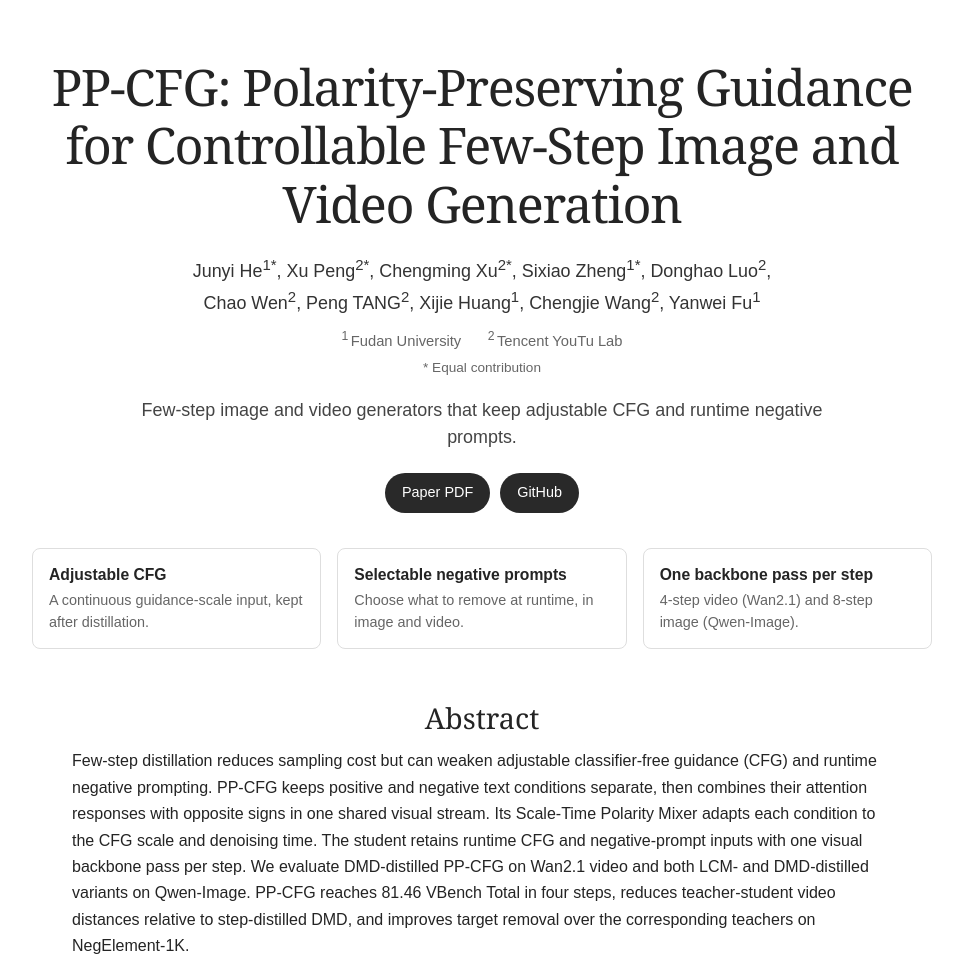
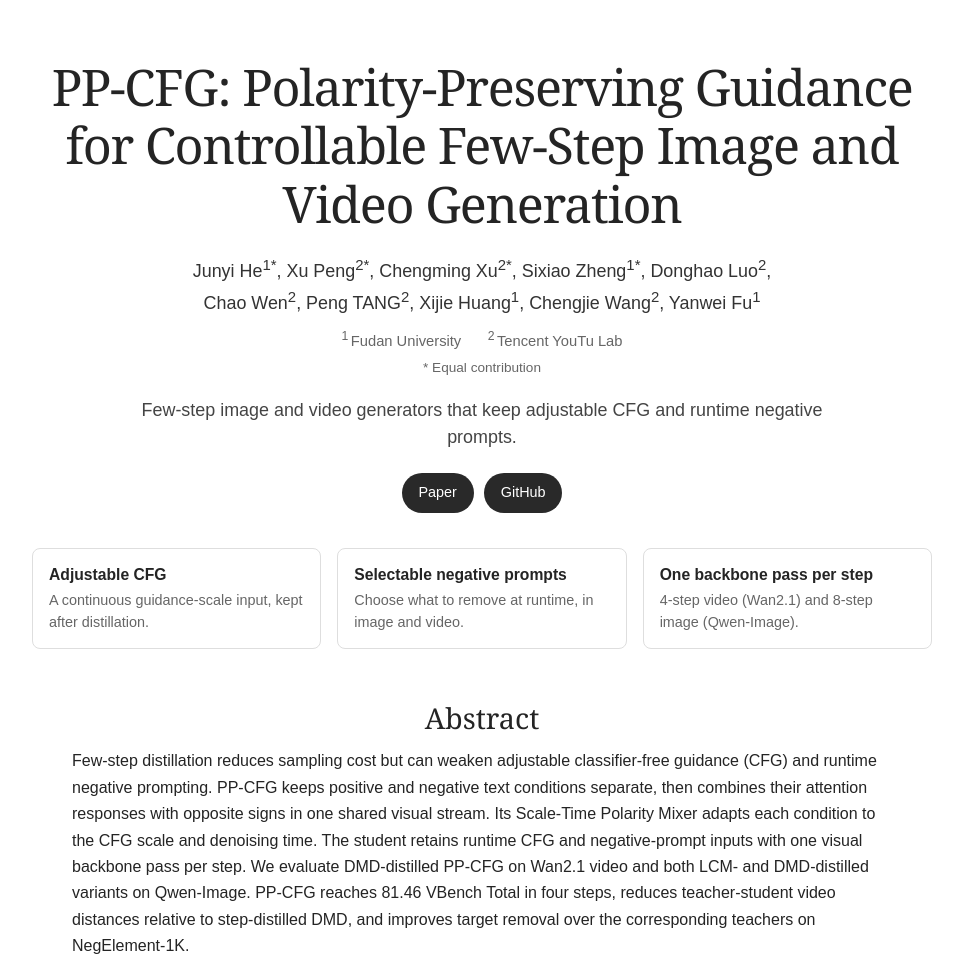
Before and after one commit to pp-cfg/pp-cfg.github.io, a plain HTML site: page index.html in a window 1280 px wide. Shown: the top 963 px of the page, without its empty margins (158-1121 px from the left). Drawn offline with Linux system fonts and the light colour scheme.

Commit message:
Link the Paper button to the arXiv abstract

```diff
--- a/index.html
+++ b/index.html
@@ -170,7 +170,7 @@
       <p class="affiliation note">* Equal contribution</p>
       <p class="tagline">Few-step image and video generators that keep adjustable CFG and runtime negative prompts.</p>
       <div class="actions">
-        <a class="button" href="assets/PP-CFG-paper-figure5-panel-a-updated.pdf">Paper PDF</a>
+        <a class="button" href="https://arxiv.org/abs/2611.27266">Paper</a>
         <a class="button" href="https://github.com/pp-cfg/PP-CFG">GitHub</a>
         <!--
         <span class="button button-soon" aria-disabled="true">Models · coming soon</span>
```
